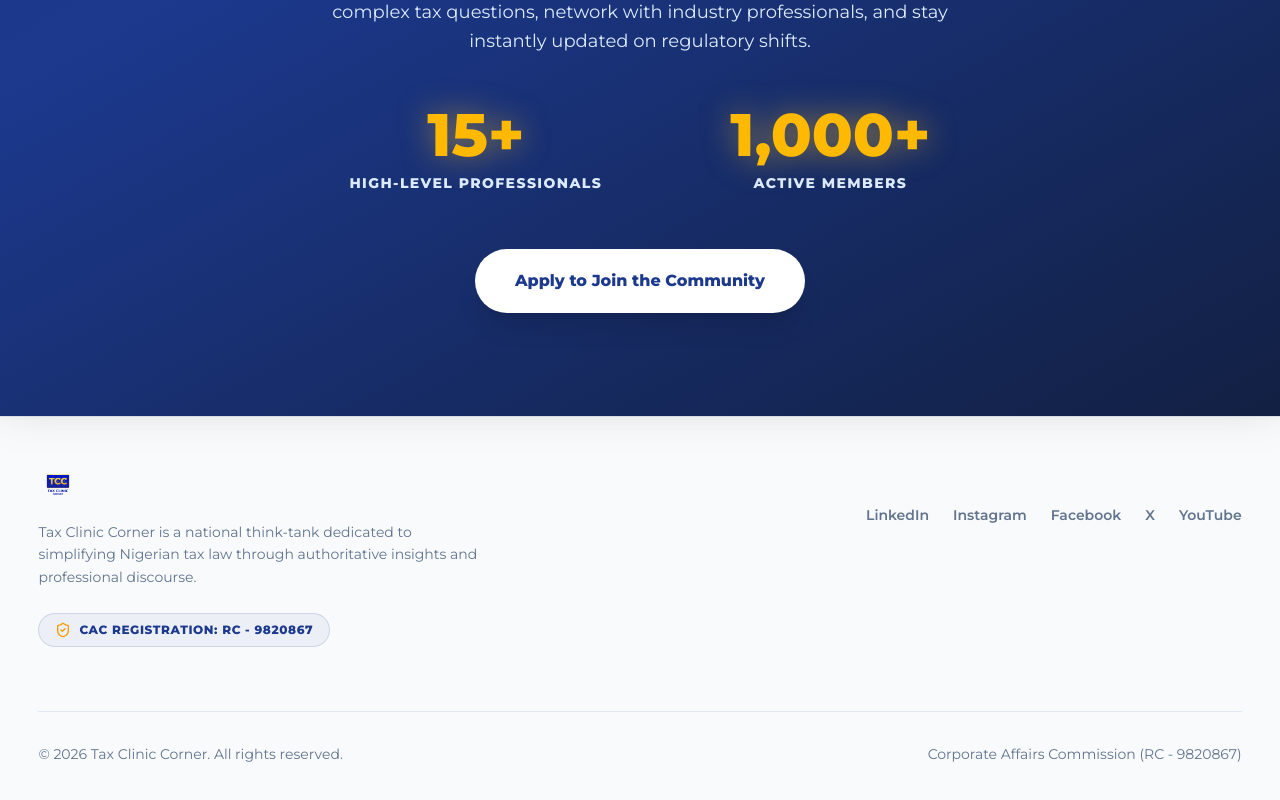
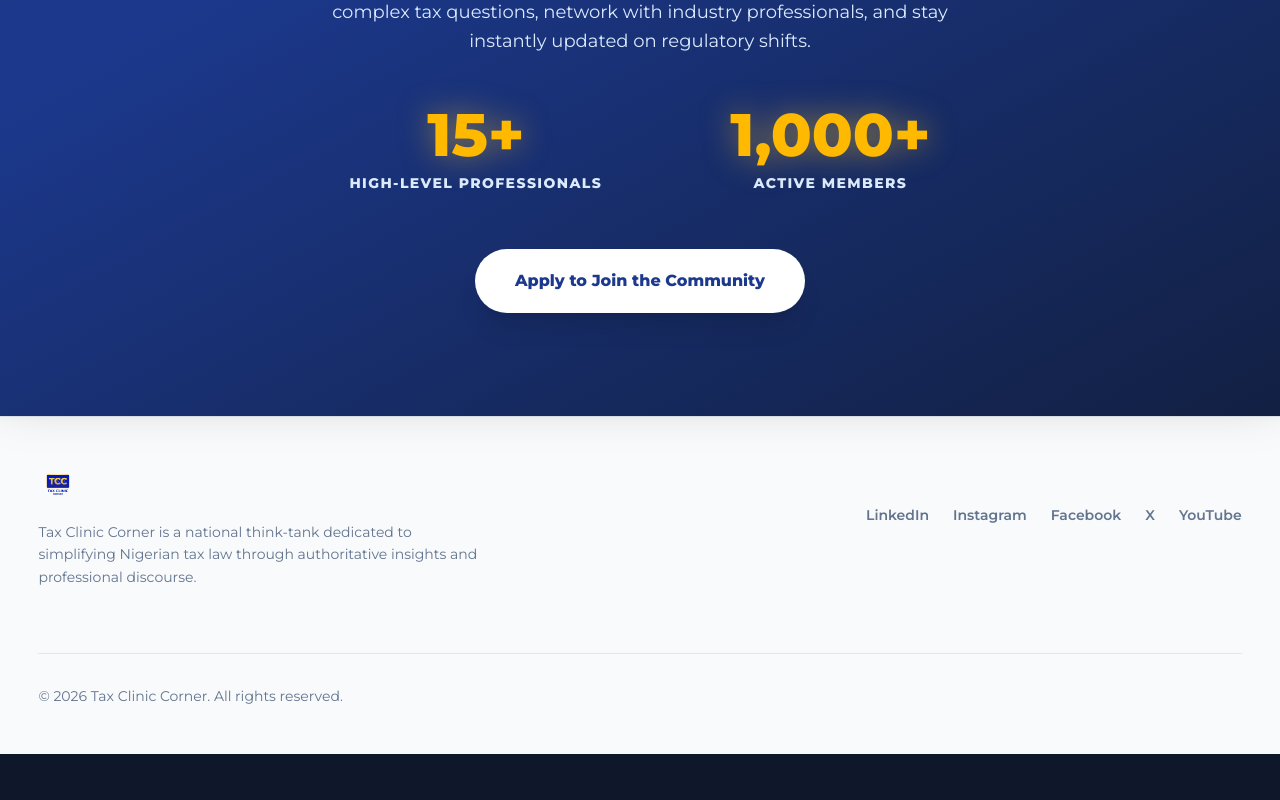
Before and after one commit to cleanframe-studios/tcc-website, a Next.js app: page / in a window 1280 px wide. Shown: the part 2942-3742 px from the top of the page. After the commit the page ends 3696 px from the top, so only its background shows below. Built offline with nearby package versions, Linux system fonts and the light colour scheme.

Commit message:
Remove CAC registration from footer

```diff
--- a/src/app/components/Footer.tsx
+++ b/src/app/components/Footer.tsx
@@ -1,5 +1,4 @@
 import Image from 'next/image';
-import { ShieldCheck } from 'lucide-react';
 
 export default function Footer() {
   return (
@@ -11,10 +10,6 @@ export default function Footer() {
             <p className="text-slate-500 text-sm font-medium leading-relaxed">
               Tax Clinic Corner is a national think-tank dedicated to simplifying Nigerian tax law through authoritative insights and professional discourse.
             </p>
-            <div className="mt-6 inline-flex items-center gap-2 px-4 py-2 bg-blue-900/5 border border-blue-900/15 rounded-full text-blue-900 text-xs font-extrabold tracking-wider">
-              <ShieldCheck className="w-4 h-4 text-amber-500" />
-              CAC REGISTRATION: RC - 9820867
-            </div>
           </div>
           <div className="flex flex-wrap justify-center gap-6 text-sm font-semibold text-slate-500 md:pt-10">
             <a href="https://www.linkedin.com/company/taxcliniccorner/" target="_blank" rel="noopener noreferrer" className="hover:text-blue-900 transition-colors">
@@ -37,9 +32,6 @@ export default function Footer() {
 
         <div className="border-t border-slate-200 mt-16 pt-8 flex flex-col md:flex-row items-center justify-between gap-4 text-sm font-medium text-slate-500">
           <p>© 2026 Tax Clinic Corner. All rights reserved.</p>
-          <div className="flex items-center gap-4">
-            <span>Corporate Affairs Commission (RC - 9820867)</span>
-          </div>
         </div>
       </div>
     </footer>
```
